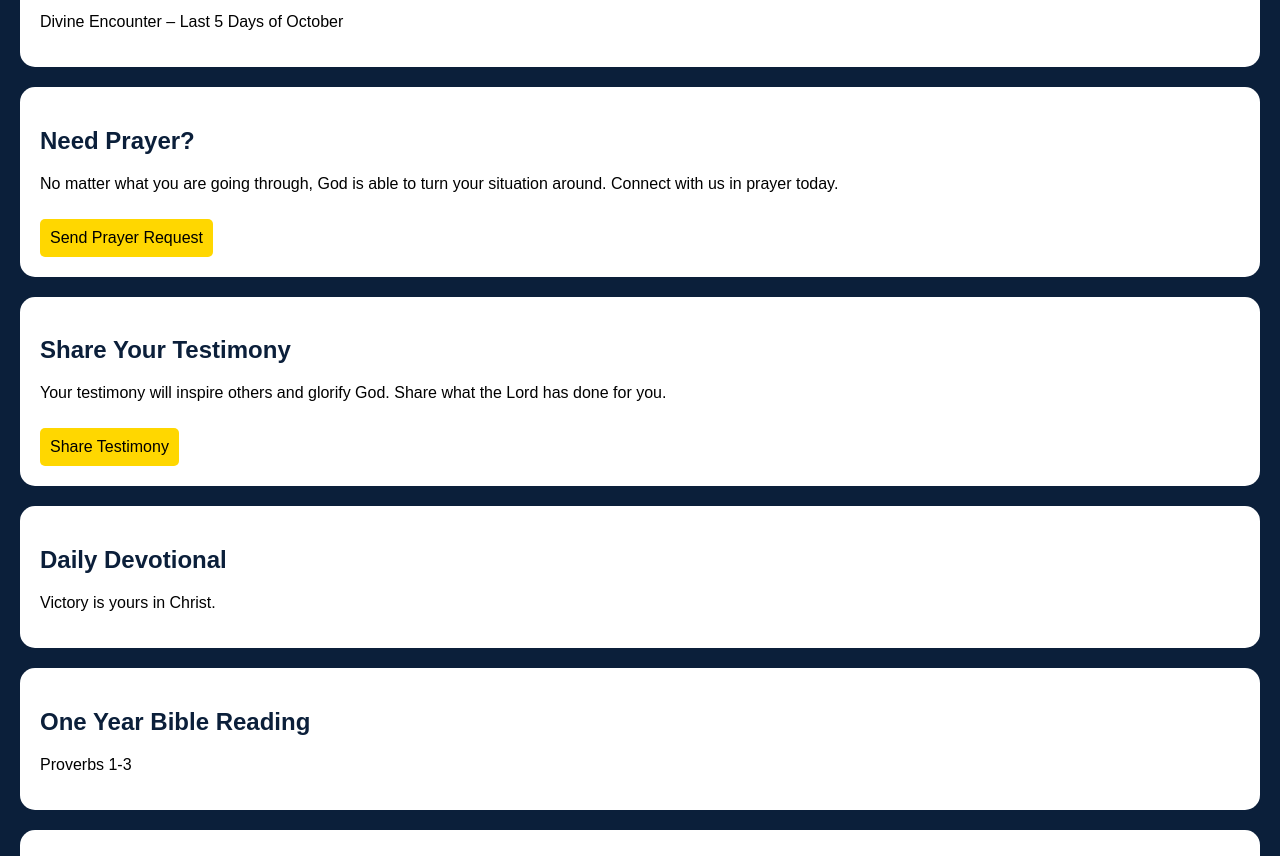
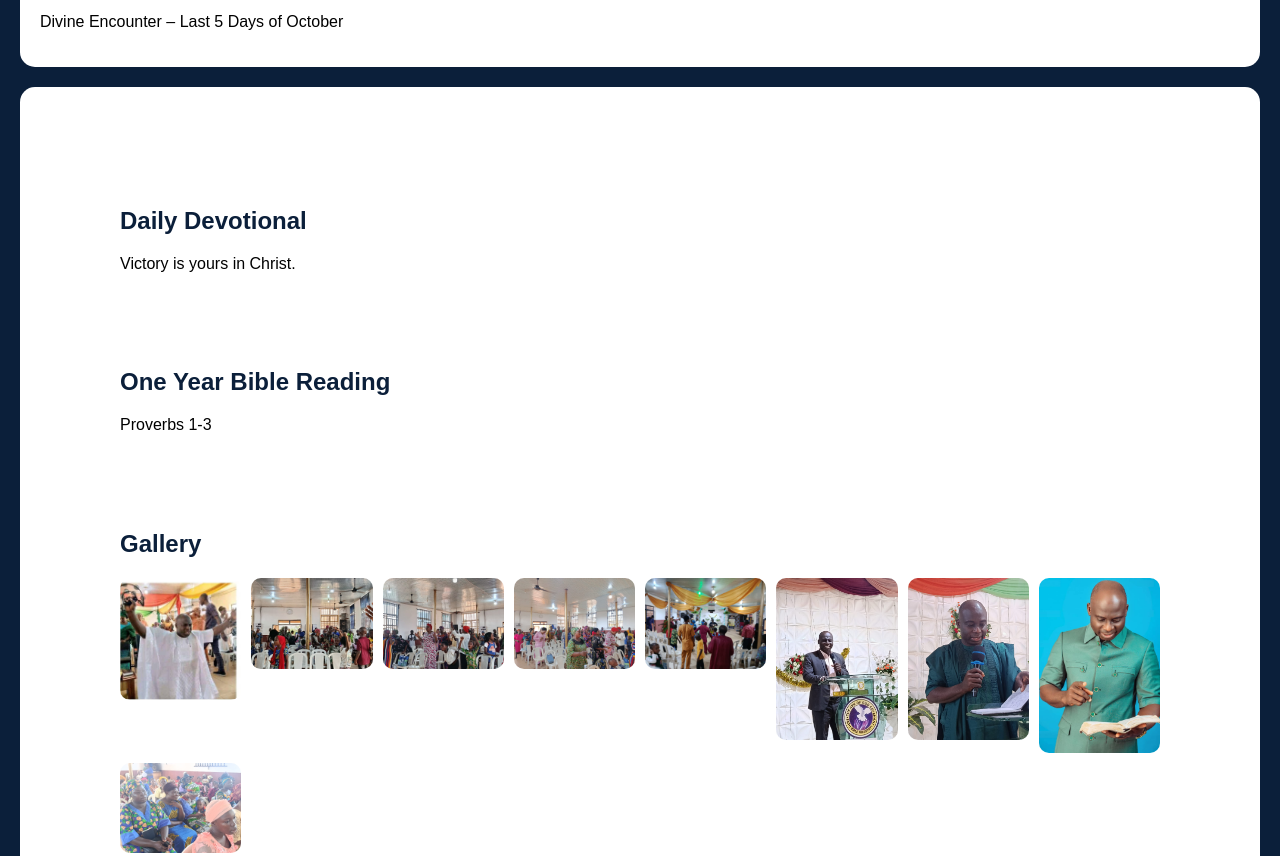
Before and after one commit to arkofGod-dotcom/The-Ark-of-God-covenant-faith-bible-ministry-, a plain HTML site: page index.html in a window 1280 px wide. Shown: the part 2283-3139 px from the top of the page. Drawn offline with Linux system fonts and the light colour scheme.

Commit message:
Update index.html

```diff
--- a/index.html
+++ b/index.html
@@ -164,16 +164,8 @@
 <p>Divine Encounter – Last 5 Days of October</p>
 </section>
 <section>
-<h2>Need Prayer?</h2>
-<p>No matter what you are going through, God is able to turn your situation around. Connect with us in prayer today.</p>
-<a href="https://form.jotform.com/260765431230046" class="btn">Send Prayer Request</a>
-</section>
 
 <section>
-<h2>Share Your Testimony</h2>
-<p>Your testimony will inspire others and glorify God. Share what the Lord has done for you.</p>
-<a href="https://form.jotform.com/260765476992070" class="btn">Share Testimony</a>
-</section>
 <!-- DEVOTIONAL -->
 <section>
 <h2>Daily Devotional</h2>
```
